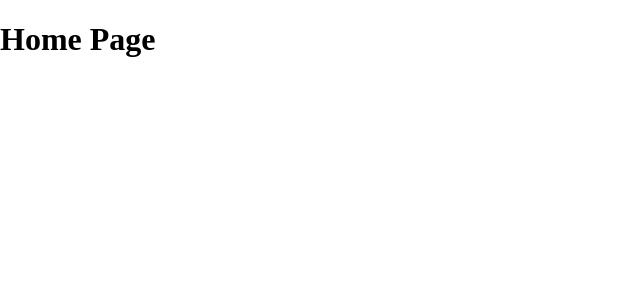
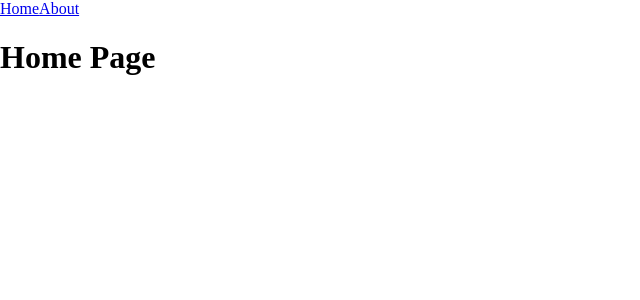
Before and after one commit to SGM-dev/van-life, a React (Vite) app: page / in a window 1280 px wide. Shown: the top 300 px of the page, without its empty margins (0-640 px from the left). Built offline with nearby package versions, Linux system fonts and the light colour scheme.

Commit message:
add Links for routes

```diff
--- a/src/App.jsx
+++ b/src/App.jsx
@@ -1,11 +1,15 @@
 import "./App.css";
 import Home from "./Home";
 import About from "./About";
-import { BrowserRouter, Routes, Route } from "react-router-dom";
+import { BrowserRouter, Routes, Route, Link } from "react-router-dom";
 
 function App() {
   return (
     <BrowserRouter>
+      <nav>
+        <Link to="/">Home</Link>
+        <Link to="/about">About</Link>
+      </nav>
       <Routes>
         <Route path="/" element={<Home />} />
         <Route path="/about" element={<About />} />
```
